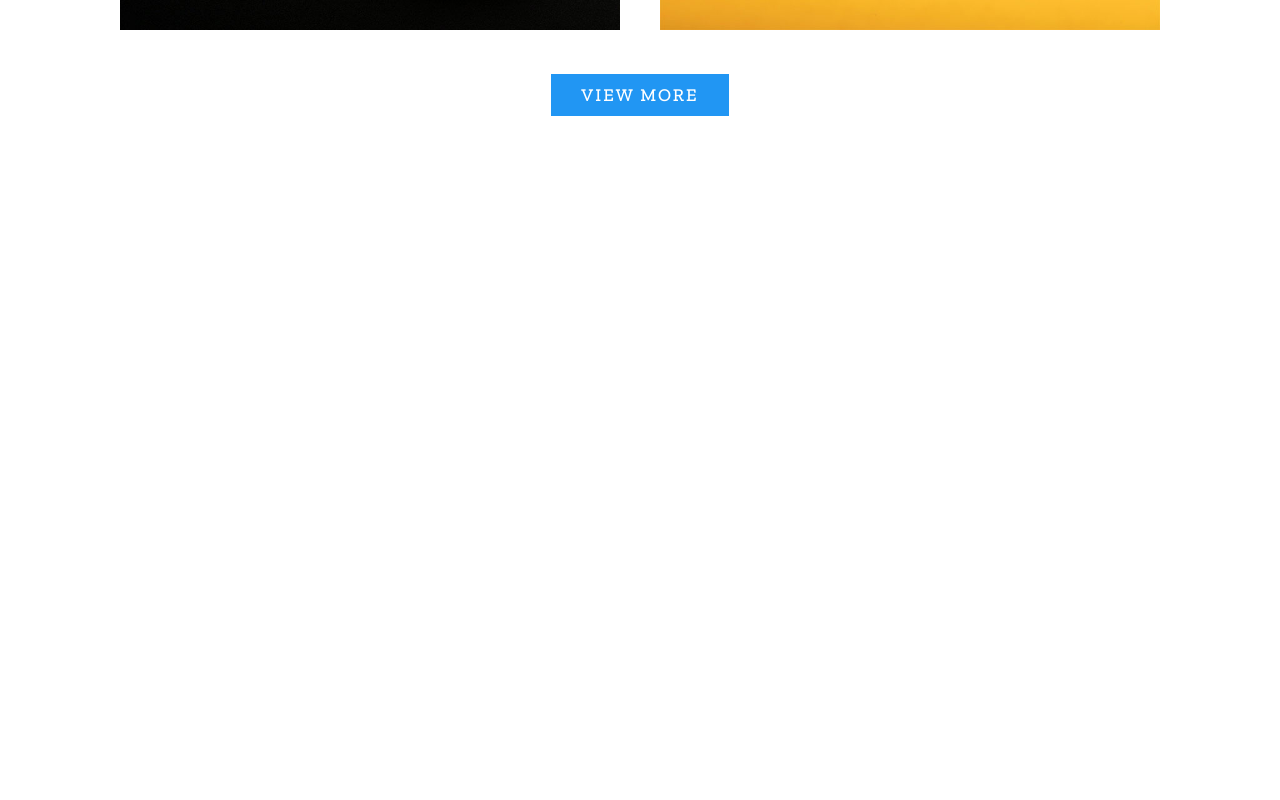
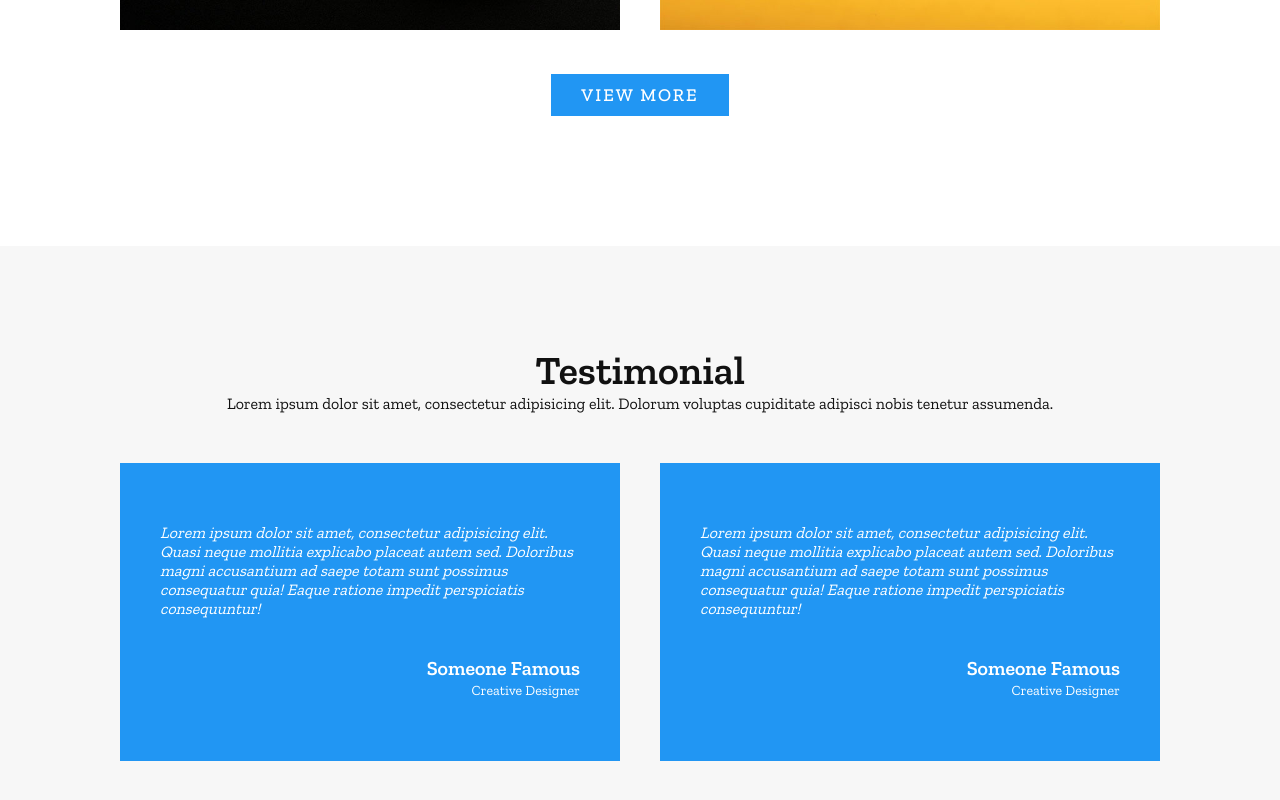
Before and after one commit to dev-kishor138/portfolio-3.0, a React (Vite) app: page / in a window 1280 px wide. Shown: the part 3909-4709 px from the top of the page. Before the commit the page ends 4155 px from the top, so only its background shows below. Built offline with nearby package versions, Linux system fonts and the light colour scheme.

Commit message:
testimonial section add

```diff
--- a/src/App.jsx
+++ b/src/App.jsx
@@ -3,6 +3,7 @@ import About from './components/About/About';
 import Banner from './components/Banner/Banner'
 import Navbar from './components/Navbar/Navbar'
 import Services from './components/Services/Services';
+import Testimonial from './components/Testimonial/Testimonial';
 import Work from './components/Work/Work';
 
 function App() {
@@ -27,6 +28,7 @@ function App() {
       <About />
       <Services />
       <Work />
+      <Testimonial />
 
     </>
   )
--- /dev/null
+++ b/src/components/Testimonial/Testimonial.jsx
@@ -0,0 +1,24 @@
+import './testimonial.css'
+
+const Testimonial = () => {
+    return (
+        <section className="testimonial" id="testimonial">
+            <div className="heading">
+                <h2>Testimonial</h2>
+                <p>Lorem ipsum dolor sit amet, consectetur adipisicing elit. Dolorum voluptas cupiditate adipisci nobis tenetur assumenda.</p>
+            </div>
+            <div className="content">
+                <div className="testimonialBx">
+                    <p>Lorem ipsum dolor sit amet, consectetur adipisicing elit. Quasi neque mollitia explicabo placeat autem sed. Doloribus magni accusantium ad saepe totam sunt possimus consequatur quia! Eaque ratione impedit perspiciatis consequuntur!</p>
+                    <h3>Someone Famous <br /><span>Creative Designer</span></h3>
+                </div>
+                <div className="testimonialBx">
+                    <p>Lorem ipsum dolor sit amet, consectetur adipisicing elit. Quasi neque mollitia explicabo placeat autem sed. Doloribus magni accusantium ad saepe totam sunt possimus consequatur quia! Eaque ratione impedit perspiciatis consequuntur!</p>
+                    <h3>Someone Famous <br /><span>Creative Designer</span></h3>
+                </div>
+            </div>
+        </section>
+    );
+};
+
+export default Testimonial;
--- /dev/null
+++ b/src/components/Testimonial/testimonial.css
@@ -0,0 +1,37 @@
+.testimonial {
+    background: #f7f7f7;
+}
+
+.testimonial .content {
+    display: flex;
+    justify-content: space-between;
+    flex-wrap: wrap;
+}
+
+.testimonial .content .testimonialBx {
+    max-width: calc(50% - 40px);
+    padding: 60px 40px;
+    margin: 20px;
+    background: #2196f3;
+}
+
+.testimonial .content .testimonialBx p {
+    color: #fff;
+    font-style: italic;
+    font-size: 16px;
+    font-weight: 300;
+}
+
+.testimonial .content .testimonialBx h3 {
+    margin-top: 40px;
+    text-align: end;
+    color: #fff;
+    font-weight: 600;
+    font-size: 20px;
+    line-height: 1em;
+}
+
+.testimonial .content .testimonialBx h3 span {
+    font-size: 14px;
+    font-weight: 400;
+}
```
